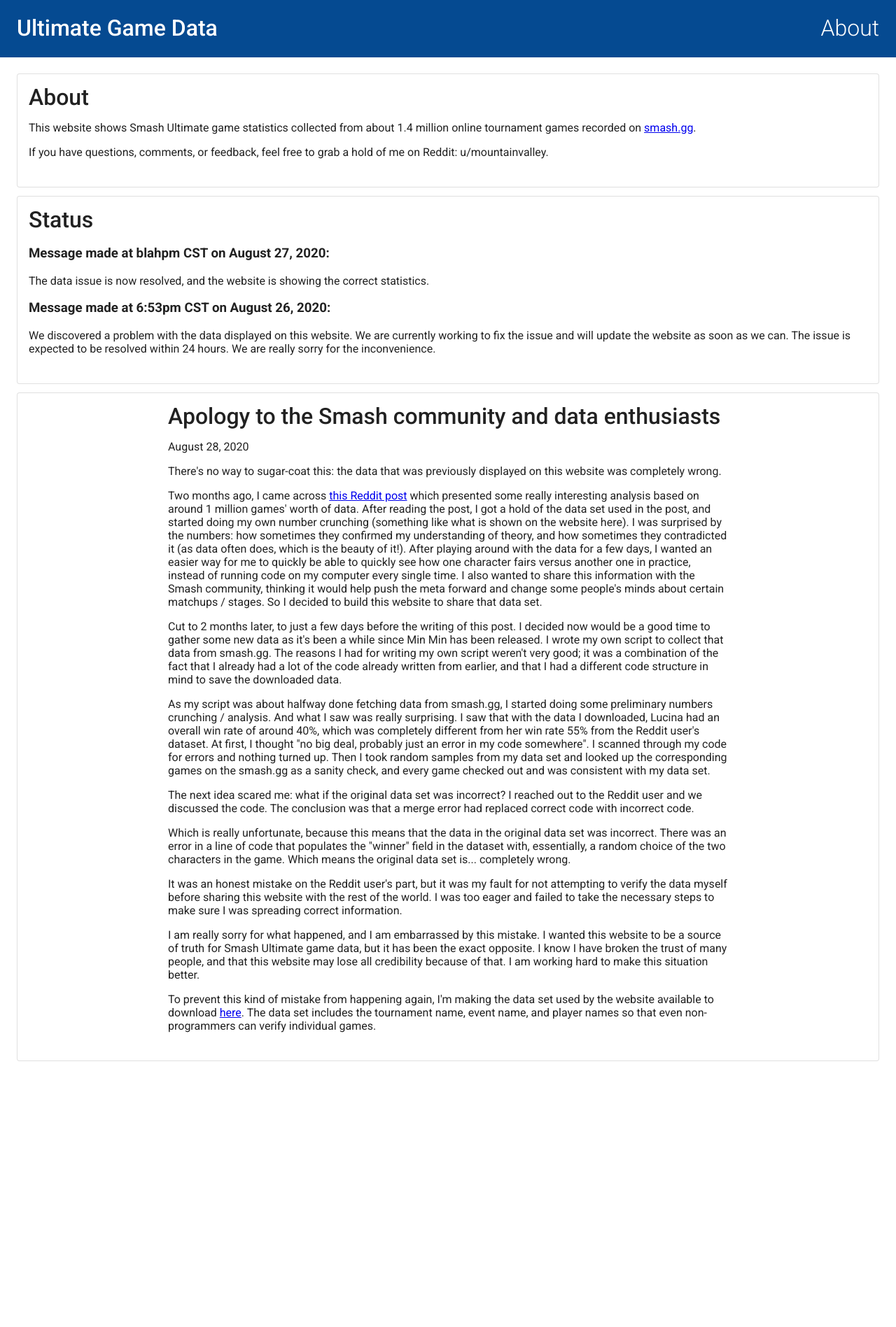
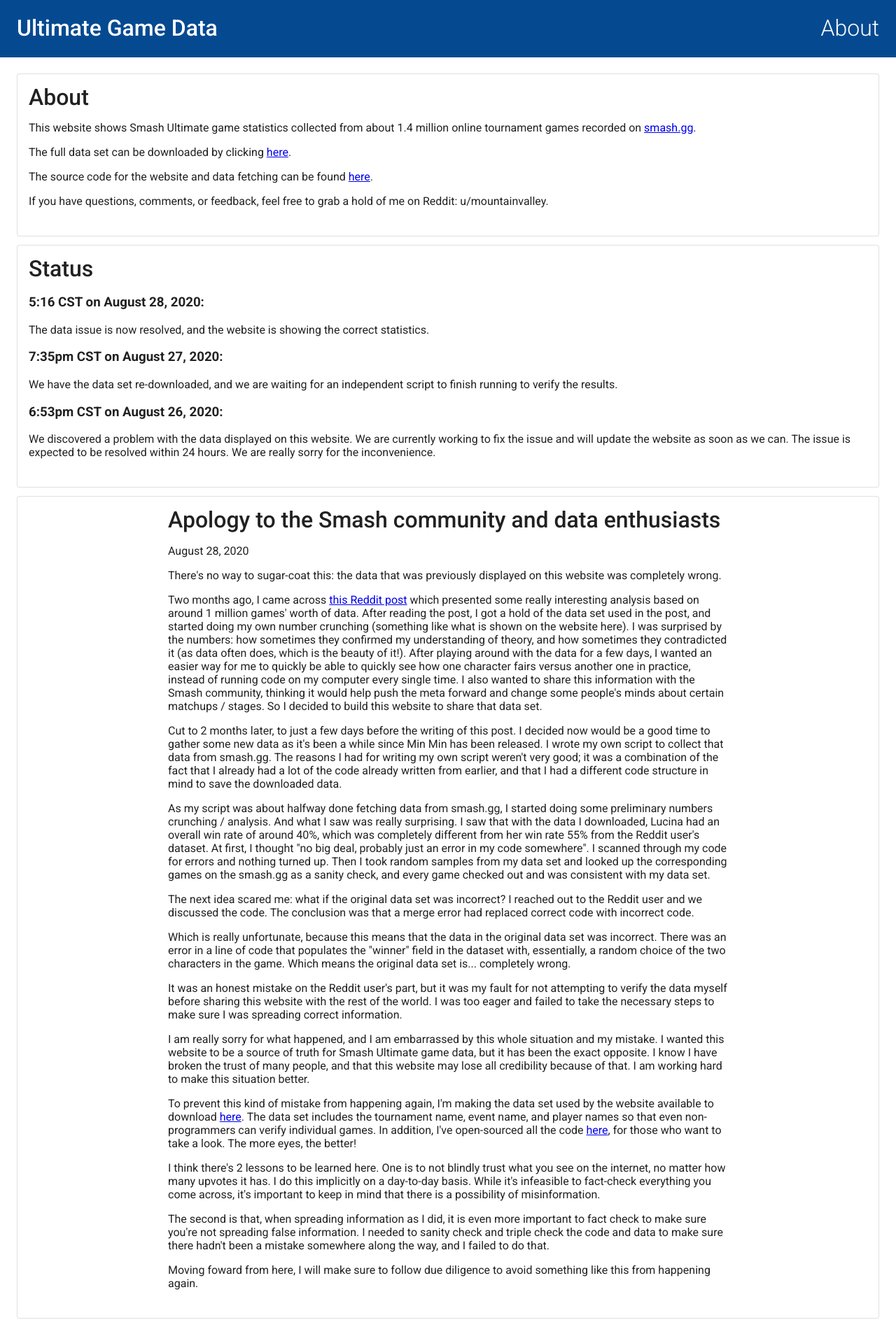
Before and after one commit to mountainvalleycode/ultimategamedata, a React app: page /about in a window 1280 px wide. Shown: the whole page at 70% size. Before the commit the page ends 1529 px from the top, so only its background shows below. Built offline with nearby package versions, Linux system fonts and the light colour scheme.

Commit message:
update website apology letter

```diff
--- a/src/AboutPage.tsx
+++ b/src/AboutPage.tsx
@@ -28,6 +28,12 @@ export const AboutPage = () => {
         <CardContent>
           <h1>About</h1>
           <p>This website shows Smash Ultimate game statistics collected from about 1.4 million online tournament games recorded on <a href="https://smash.gg/">smash.gg</a>.</p>
+          <p>
+            The full data set can be downloaded by clicking <a href="/full_raw_data.csv">here</a>.
+          </p>
+          <p>
+            The source code for the website and data fetching can be found <a href="https://github.com/mountainvalleycode/ultimategamedata">here</a>.
+          </p>
           <p>If you have questions, comments, or feedback, feel free to grab a hold of me on Reddit: u/mountainvalley.</p>
         </CardContent>
       </Card>
@@ -35,10 +41,13 @@ export const AboutPage = () => {
       <Card className={classes.card} variant="outlined">
         <CardContent>
           <h1>Status</h1>
-          <h3>Message made at blahpm CST on August 27, 2020:</h3>
+          <h3>5:16 CST on August 28, 2020:</h3>
           <p>The data issue is now resolved, and the website is showing the correct statistics.</p>
 
-          <h3>Message made at 6:53pm CST on August 26, 2020:</h3>
+          <h3>7:35pm CST on August 27, 2020:</h3>
+          <p>We have the data set re-downloaded, and we are waiting for an independent script to finish running to verify the results.</p>
+
+          <h3>6:53pm CST on August 26, 2020:</h3>
           <p>We discovered a problem with the data displayed on this website. We are currently working to fix the issue and will update the website as soon as we can. The issue is expected to be resolved within 24 hours. We are really sorry for the inconvenience.</p>
         </CardContent>
       </Card>
@@ -87,7 +96,7 @@ export const AboutPage = () => {
             I was too eager and failed to take the necessary steps to make sure I was spreading correct information.
           </p>
           <p>
-            I am really sorry for what happened, and I am embarrassed by this mistake.
+            I am really sorry for what happened, and I am embarrassed by this whole situation and my mistake.
             I wanted this website to be a source of truth for Smash Ultimate game data, but it has been the exact opposite.
             I know I have broken the trust of many people, and that this website may lose all credibility because of that.
             I am working hard to make this situation better.
@@ -95,10 +104,23 @@ export const AboutPage = () => {
           <p>
             To prevent this kind of mistake from happening again, I'm making the data set used by the website available to download <a href="/full_raw_data.csv">here</a>.
             The data set includes the tournament name, event name, and player names so that even non-programmers can verify individual games.
+            In addition, I've open-sourced all the code <a href="https://github.com/mountainvalleycode/ultimategamedata">here</a>, for those who want to take a look. The more eyes, the better!
+          </p>
+          <p>
+            I think there's 2 lessons to be learned here.
+            One is to not blindly trust what you see on the internet, no matter how many upvotes it has.
+            I do this implicitly on a day-to-day basis.
+            While it's infeasible to fact-check everything you come across, it's important to keep in mind that there is a possibility of misinformation.
+          </p>
+          <p>
+            The second is that, when spreading information as I did, it is even more important to fact check to make sure you're not spreading false information.
+            I needed to sanity check and triple check the code and data to make sure there hadn't been a mistake somewhere along the way, and I failed to do that.
+          </p>
+          <p>
+            Moving foward from here, I will make sure to follow due diligence to avoid something like this from happening again.
           </p>
         </CardContent>
       </Card>
-
     </Container>
   );
 };
--- a/src/HomePage.tsx
+++ b/src/HomePage.tsx
@@ -23,6 +23,13 @@ function getHeadIconUrl(char_slug: string): string {
 }
 
 const useStyles = makeStyles((theme) => ({
+  updateGridContainer: {
+    backgroundColor: 'rgba(255, 237, 131, 0.5)',
+    marginTop: '0',
+    marginBottom: '1.45rem',
+    borderRadius: '4px',
+  },
+
   root: {
     flexGrow: 1,
   },
@@ -303,8 +310,22 @@ export const HomePage = () => {
     };
   });
 
+  const classes = useStyles();
   return (
     <Container>
+      <div className={classes.root}>
+        <Grid container className={classes.updateGridContainer} spacing={3} justify={'flex-start'}>
+          <Grid item xs={12}>
+            <h2>Update</h2>
+            <p>5:13pm CST August 27, 2020</p>
+            <p>
+              The data on the website is now correct.
+              I sincerely apologize for the misinformation.
+              <br/><a href="/about">My apology.</a>
+            </p>
+          </Grid>
+        </Grid>
+      </div>
       <CharacterStats characters={characters}/>
       <MatchupStatsSection characters={characters}/>
       <StageStats stages={stages}/>
```
